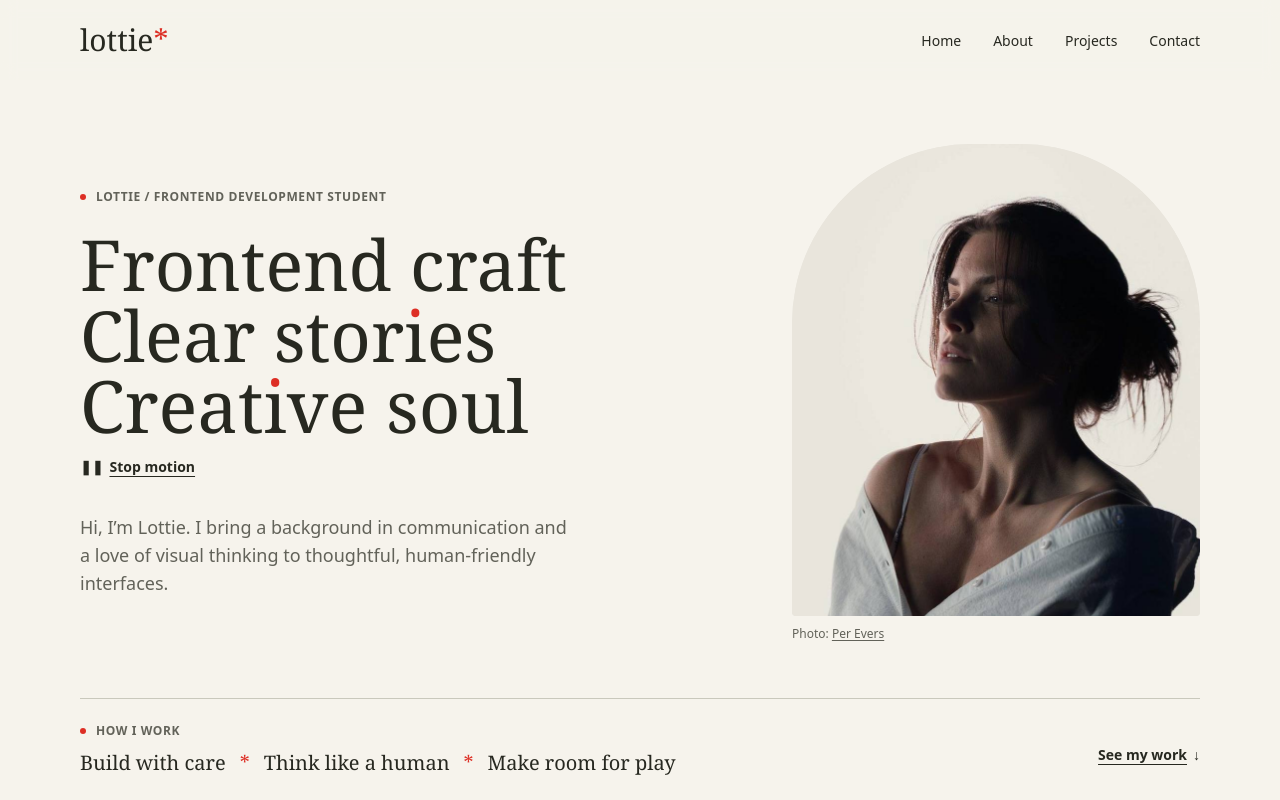
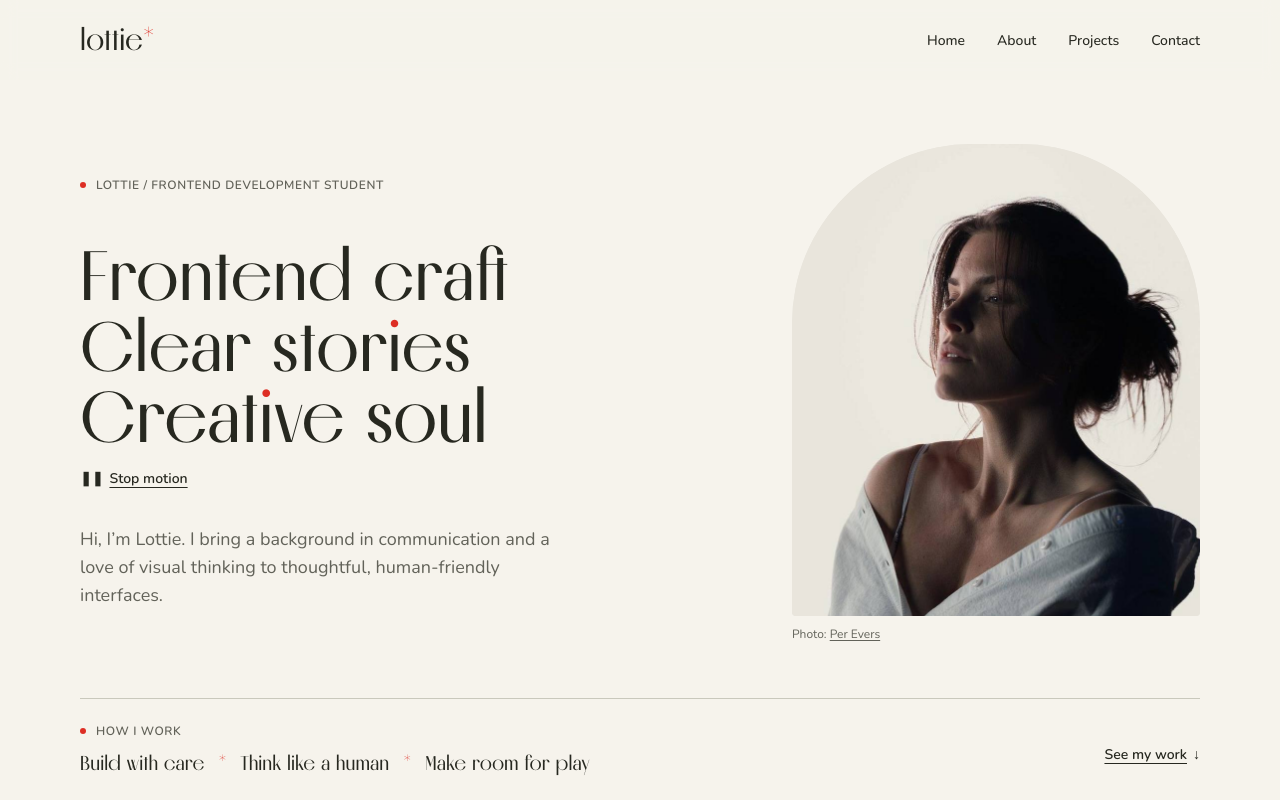
Before and after one commit to lotjons/LOTTIEPORTFOLIO, a React (Vite) app: page / in a window 1280 px wide. Shown: the top 800 px of the page. Built offline with nearby package versions, Linux system fonts and the light colour scheme.

Commit message:
style: use melodrama for headings and logo, nunito for body

```diff
--- a/index.html
+++ b/index.html
@@ -5,7 +5,17 @@
     <link rel="icon" type="image/svg+xml" href="/favicon.svg" />
     <meta name="viewport" content="width=device-width, initial-scale=1.0" />
     <title>Lottie – Frontend developer</title>
-    <meta name="description" content="Lottie Jonsson – frontend developer student with roots in UX and communication. Selected projects, about me and contact." />
+    <meta
+      name="description"
+      content="Lottie Jonsson – frontend developer student with roots in UX and communication. Selected projects, about me and contact."
+    />
+<link rel="preload" href="/fonts/Melodrama-Medium.woff2" as="font" type="font/woff2" crossorigin />
+    <link rel="preconnect" href="https://fonts.googleapis.com" />
+    <link rel="preconnect" href="https://fonts.gstatic.com" crossorigin />
+    <link
+      href="https://fonts.googleapis.com/css2?family=Nunito:wght@400;500;600;700&display=swap"
+      rel="stylesheet"
+    />
   </head>
   <body>
     <div id="root"></div>
--- a/src/components/Hero.tsx
+++ b/src/components/Hero.tsx
@@ -17,7 +17,7 @@ function Hero() {
     >
       <div className="grid items-center gap-10 md:grid-cols-[1fr_300px] lg:grid-cols-[1fr_408px] lg:gap-14">
         <div className="flex flex-col items-start gap-6">
-          <p className="eyebrow">Lottie / Frontend development student</p>
+          <p className="eyebrow mb-6">Lottie / Frontend development student</p>
           <div className="flex flex-col items-start gap-1">
             <h1
               id="hero-title"
--- a/src/index.css
+++ b/src/index.css
@@ -1,4 +1,10 @@
 @import "tailwindcss";
+@font-face {
+  font-family: "Melodrama";
+  src: url("/fonts/Melodrama-Medium.woff2") format("woff2");
+  font-weight: 500;
+  font-display: swap;
+}
 
 /* Dina tokens. Tailwind gör klasser av dem. */
 @theme {
@@ -15,9 +21,9 @@
   --color-rule: #c9c8bc;
   --color-field: #8a897e;
 
-  --font-serif: "DM Serif Display", Georgia, serif;
-  --font-sans: "DM Sans", system-ui, sans-serif;
-  --font-logo: "Bodoni Moda", Georgia, serif;
+  --font-serif: "Melodrama", Georgia, serif;
+  --font-sans: "Nunito", system-ui, sans-serif;
+  --font-logo: "Melodrama", Georgia, serif;
 
   --ease-soft: cubic-bezier(0.2, 0.7, 0.2, 1);
   --animate-breathe: breathe 8.4s ease-in-out infinite;
```
Also changed, not shown: public/fonts/Melodrama-Medium.woff2 (added).
